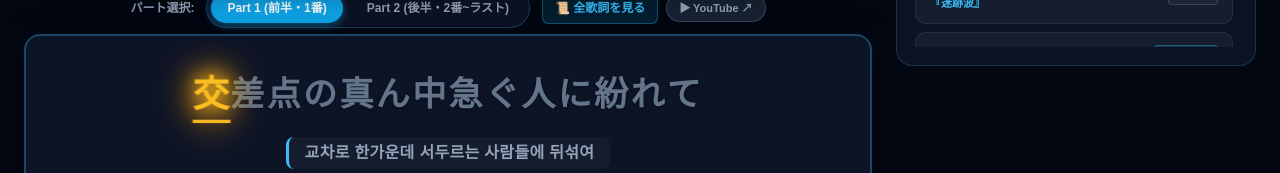
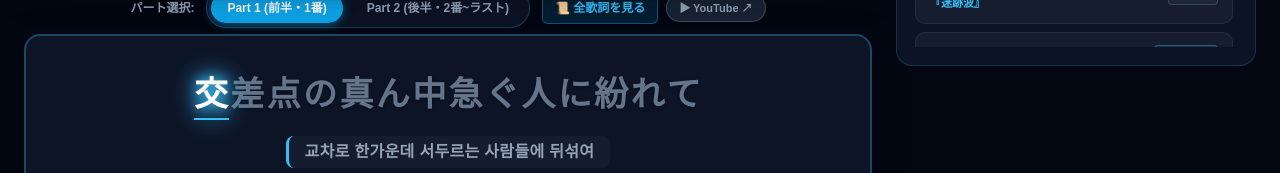
Before and after one commit to pcw0611/JLPT-N2-Plan, a Next.js app in the folder jlpt-calendar-site/: page /typing in a window 1280 px wide. Shown: the part 720-893 px from the top of the page. Built offline with nearby package versions, Linux system fonts and the light colour scheme.

Commit message:
동기화: 2026-09-29 19:52:28 (Windows / DESKTOP-67HK7QA)

```diff
--- a/jlpt-calendar-site/app/globals.css
+++ b/jlpt-calendar-site/app/globals.css
@@ -1425,16 +1425,9 @@ footer {
 }
 
 .shake-animation {
-  animation: shake 0.2s cubic-bezier(.36,.07,.19,.97) both;
   border-color: #f43f5e !important;
-  box-shadow: 0 0 25px rgba(244, 63, 94, 0.4) !important;
-}
-
-@keyframes shake {
-  10%, 90% { transform: translate3d(-2px, 0, 0); }
-  20%, 80% { transform: translate3d(3px, 0, 0); }
-  30%, 50%, 70% { transform: translate3d(-4px, 0, 0); }
-  40%, 60% { transform: translate3d(4px, 0, 0); }
+  box-shadow: 0 0 25px rgba(244, 63, 94, 0.45) !important;
+  transition: border-color 0.12s ease, box-shadow 0.12s ease;
 }
 
 /* Korean Toggle Switch */
@@ -1570,11 +1563,11 @@ footer {
 }
 
 .ja-char.current {
-  color: #fbbf24;
-  text-shadow: 0 0 16px rgba(251, 191, 36, 0.95), 0 0 28px rgba(245, 158, 11, 0.6);
-  border-bottom: 3px solid #fbbf24;
+  color: #ffffff;
+  text-shadow: 0 0 12px #38bdf8;
+  border-bottom: 2px solid #38bdf8;
   padding-bottom: 2px;
-  animation: pulse-current-char 0.8s infinite alternate;
+  animation: pulse-ja 0.8s infinite alternate;
 }
 
 .ja-char.pending {
@@ -1582,9 +1575,9 @@ footer {
   text-shadow: 0 1px 3px rgba(0, 0, 0, 0.4);
 }
 
-@keyframes pulse-current-char {
-  0% { transform: scale(1); filter: drop-shadow(0 0 6px #fbbf24); }
-  100% { transform: scale(1.08); filter: drop-shadow(0 0 16px #f59e0b); }
+@keyframes pulse-ja {
+  0% { filter: drop-shadow(0 0 4px #38bdf8); }
+  100% { filter: drop-shadow(0 0 12px #38bdf8); }
 }
 
 /* Korean Lyrics Text */
@@ -1625,10 +1618,10 @@ footer {
 
 .romaji-char.current {
   color: #ffffff;
-  background: rgba(251, 191, 36, 0.25);
-  border-bottom: 3px solid #fbbf24;
+  background: rgba(56, 189, 248, 0.3);
+  border-bottom: 3px solid #38bdf8;
   border-radius: 2px;
-  text-shadow: 0 0 10px rgba(251, 191, 36, 0.8);
+  text-shadow: 0 0 8px rgba(56, 189, 248, 0.9);
   animation: pulse-cursor 0.8s infinite alternate;
 }
 
@@ -1637,8 +1630,8 @@ footer {
 }
 
 @keyframes pulse-cursor {
-  0% { border-color: #fbbf24; background: rgba(251, 191, 36, 0.35); }
-  100% { border-color: rgba(251, 191, 36, 0.4); background: rgba(251, 191, 36, 0.1); }
+  0% { border-color: #38bdf8; background: rgba(56, 189, 248, 0.4); }
+  100% { border-color: transparent; background: transparent; }
 }
 
 /* Sidebar */
--- a/jlpt-calendar-site/app/typing/page.tsx
+++ b/jlpt-calendar-site/app/typing/page.tsx
@@ -269,6 +269,9 @@ export default function MygoTypingPage() {
       const remaining = s.targetRomaji.substring(currentPos);
       const expectedChar = remaining[0];
 
+      // Flexible Romaji Matching Logic:
+      let matchedLength = 0;
+
       // Handle Space gracefully: match if expected, otherwise silently ignore (zero miss/zero shake)
       if (pressedChar === ' ') {
         if (expectedChar === ' ') {
@@ -277,9 +280,6 @@ export default function MygoTypingPage() {
           return;
         }
       }
-
-      // Flexible Romaji Matching Logic:
-      let matchedLength = 0;
 
       // 1. Direct Exact Match
       if (pressedChar === expectedChar) {
```
